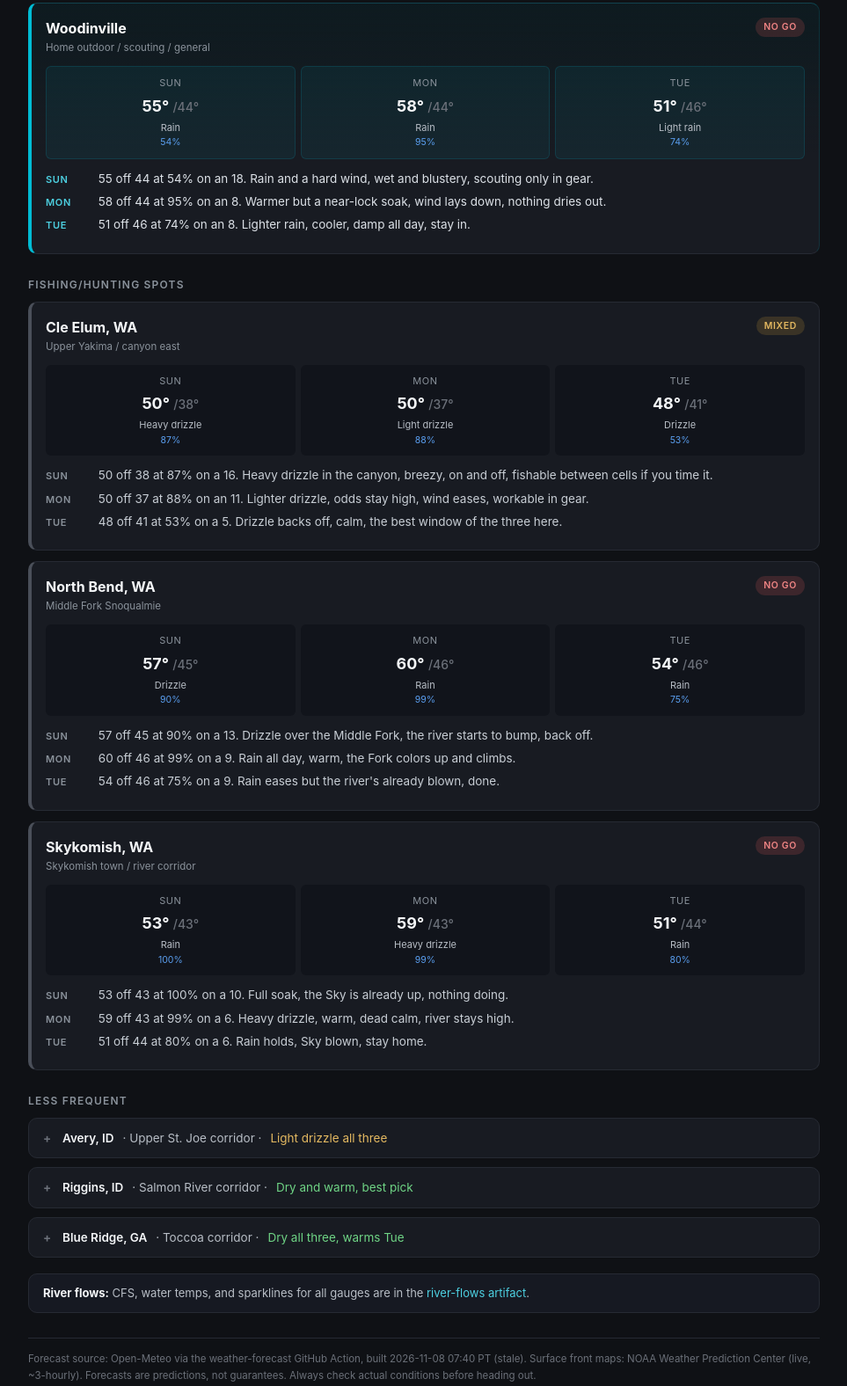
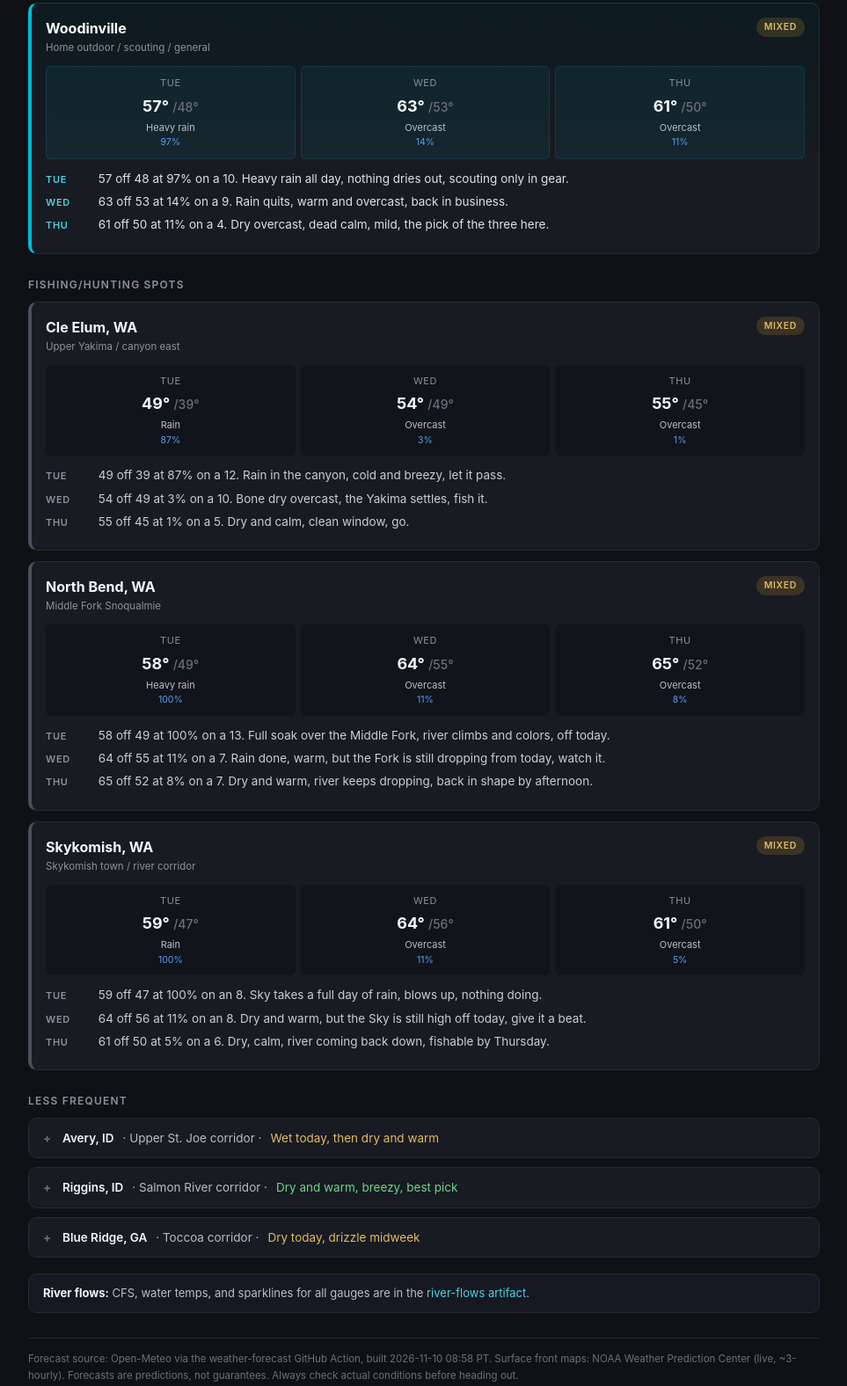
Before and after one commit to jimbodini19/weather-forecast, a plain HTML site: page index.html in a window 1280 px wide. Shown: the part 380-1956 px from the top of the page at 88% size, without its empty margins (158-1121 px from the left). Drawn offline with Linux system fonts and the light colour scheme.

Commit message:
Auto-refresh 2026-11-10T22:04Z

```diff
--- a/index.html
+++ b/index.html
@@ -294,7 +294,7 @@
   <header style="display:flex; justify-content:space-between; align-items:flex-start; gap:12px;">
     <div>
       <h1>Weather forecast</h1>
-      <div class="sub">Updated 2026-11-09 &middot; data built 2026-11-08 07:40 PT <span style="color:#e4b961">(stale)</span> &middot; home base plus fishing and hunting spots, next 3 days</div>
+      <div class="sub">Updated 2026-11-10 &middot; data built 2026-11-10 08:58 PT &middot; home base plus fishing and hunting spots, next 3 days</div>
     </div>
     <a href="https://jimbodini19.github.io/weather-forecast/" target="_blank" rel="noopener" style="color:#4dd0e1; text-decoration:none; font-size:13px; font-weight:600; white-space:nowrap; flex-shrink:0; margin-top:6px;">Open page &#8599;</a>
   </header>
@@ -308,7 +308,7 @@
   <div class="tab-panel active" id="tab-forecast" role="tabpanel">
 
     <div class="lead">
-<strong>Heads up, this forecast is a day old.</strong> The 1am build did not run this morning, so these are yesterday's numbers (built Nov 8 PT). Check the Action if it misses again. <strong>Next 3 days.</strong> The west side stays soaked Sunday through Tuesday. Woodinville, North Bend and Skykomish ride rain and heavy drizzle that locks near 90 to 100 percent Monday, the Middle Fork and the Sky both climb and blow out, so cross those off. Cle Elum runs drizzle but fishable between cells, best Tuesday as it backs off. East of the crest is where it lives: Riggins stays dry and warm the whole run, overcast and low odds, topping 68 Monday, the best pick anywhere. Avery is light drizzle all three, workable in gear. Blue Ridge GA is clear and dry, warming to 66 Tuesday. <strong>Best outdoor day is anytime at Riggins;</strong> the west side is a no-go start to finish.
+<strong>Next 3 days.</strong> One wet front day, then it opens up. Tuesday soaks the whole west side, Woodinville, North Bend and Skykomish run heavy rain near 97 to 100 percent and the Middle Fork and the Sky both bump, so today is a wash over there. Wednesday and Thursday the rain shuts off and it turns dry and mild, overcast in the low teens, 61 to 65 at North Bend, just give the rivers a day to drop. Cle Elum pours today then goes bone dry Wed and Thu. East of the crest stays the money: Riggins is dry and warm the whole run, 68 climbing to 75, just windy, the best pick anywhere any day. Avery is a wet one today then dries and warms into the high 60s. Blue Ridge GA is foggy and dry today, light drizzle creeping in midweek. <strong>Best outdoor day is Wednesday once the front clears, Riggins any day.</strong>
     </div>
 
     <h2>Home base</h2>
@@ -319,17 +319,17 @@
           <div class="loc-name">Woodinville</div>
           <div class="loc-sub">Home outdoor / scouting / general</div>
         </div>
-        <span class="badge no">No go</span>
+        <span class="badge mixed">Mixed</span>
       </div>
       <div class="forecast-row">
-        <div class="fc"><div class="day">Sun</div><div class="hi">55&deg; <span class="lo">/44&deg;</span></div><div class="cond">Rain</div><div class="precip">54%</div></div>
-        <div class="fc"><div class="day">Mon</div><div class="hi">58&deg; <span class="lo">/44&deg;</span></div><div class="cond">Rain</div><div class="precip">95%</div></div>
-        <div class="fc"><div class="day">Tue</div><div class="hi">51&deg; <span class="lo">/46&deg;</span></div><div class="cond">Light rain</div><div class="precip">74%</div></div>
+        <div class="fc"><div class="day">Tue</div><div class="hi">57&deg; <span class="lo">/48&deg;</span></div><div class="cond">Heavy rain</div><div class="precip">97%</div></div>
+        <div class="fc"><div class="day">Wed</div><div class="hi">63&deg; <span class="lo">/53&deg;</span></div><div class="cond">Overcast</div><div class="precip">14%</div></div>
+        <div class="fc"><div class="day">Thu</div><div class="hi">61&deg; <span class="lo">/50&deg;</span></div><div class="cond">Overcast</div><div class="precip">11%</div></div>
       </div>
       <div class="read">
-        <p><span class="label">Sun</span> 55 off 44 at 54% on an 18. Rain and a hard wind, wet and blustery, scouting only in gear.</p>
-        <p><span class="label">Mon</span> 58 off 44 at 95% on an 8. Warmer but a near-lock soak, wind lays down, nothing dries out.</p>
-        <p><span class="label">Tue</span> 51 off 46 at 74% on an 8. Lighter rain, cooler, damp all day, stay in.</p>
+        <p><span class="label">Tue</span> 57 off 48 at 97% on a 10. Heavy rain all day, nothing dries out, scouting only in gear.</p>
+        <p><span class="label">Wed</span> 63 off 53 at 14% on a 9. Rain quits, warm and overcast, back in business.</p>
+        <p><span class="label">Thu</span> 61 off 50 at 11% on a 4. Dry overcast, dead calm, mild, the pick of the three here.</p>
       </div>
     </div>
 
@@ -344,14 +344,14 @@
         <span class="badge mixed">Mixed</span>
       </div>
       <div class="forecast-row">
-        <div class="fc"><div class="day">Sun</div><div class="hi">50&deg; <span class="lo">/38&deg;</span></div><div class="cond">Heavy drizzle</div><div class="precip">87%</div></div>
-        <div class="fc"><div class="day">Mon</div><div class="hi">50&deg; <span class="lo">/37&deg;</span></div><div class="cond">Light drizzle</div><div class="precip">88%</div></div>
-        <div class="fc"><div class="day">Tue</div><div class="hi">48&deg; <span class="lo">/41&deg;</span></div><div class="cond">Drizzle</div><div class="precip">53%</div></div>
+        <div class="fc"><div class="day">Tue</div><div class="hi">49&deg; <span class="lo">/39&deg;</span></div><div class="cond">Rain</div><div class="precip">87%</div></div>
+        <div class="fc"><div class="day">Wed</div><div class="hi">54&deg; <span class="lo">/49&deg;</span></div><div class="cond">Overcast</div><div class="precip">3%</div></div>
+        <div class="fc"><div class="day">Thu</div><div class="hi">55&deg; <span class="lo">/45&deg;</span></div><div class="cond">Overcast</div><div class="precip">1%</div></div>
       </div>
       <div class="read">
-        <p><span class="label">Sun</span> 50 off 38 at 87% on a 16. Heavy drizzle in the canyon, breezy, on and off, fishable between cells if you time it.</p>
-        <p><span class="label">Mon</span> 50 off 37 at 88% on an 11. Lighter drizzle, odds stay high, wind eases, workable in gear.</p>
-        <p><span class="label">Tue</span> 48 off 41 at 53% on a 5. Drizzle backs off, calm, the best window of the three here.</p>
+        <p><span class="label">Tue</span> 49 off 39 at 87% on a 12. Rain in the canyon, cold and breezy, let it pass.</p>
+        <p><span class="label">Wed</span> 54 off 49 at 3% on a 10. Bone dry overcast, the Yakima settles, fish it.</p>
+        <p><span class="label">Thu</span> 55 off 45 at 1% on a 5. Dry and calm, clean window, go.</p>
       </div>
     </div>
 
@@ -361,17 +361,17 @@
           <div class="loc-name">North Bend, WA</div>
           <div class="loc-sub">Middle Fork Snoqualmie</div>
         </div>
-        <span class="badge no">No go</span>
+        <span class="badge mixed">Mixed</span>
       </div>
       <div class="forecast-row">
-        <div class="fc"><div class="day">Sun</div><div class="hi">57&deg; <span class="lo">/45&deg;</span></div><div class="cond">Drizzle</div><div class="precip">90%</div></div>
-        <div class="fc"><div class="day">Mon</div><div class="hi">60&deg; <span class="lo">/46&deg;</span></div><div class="cond">Rain</div><div class="precip">99%</div></div>
-        <div class="fc"><div class="day">Tue</div><div class="hi">54&deg; <span class="lo">/46&deg;</span></div><div class="cond">Rain</div><div class="precip">75%</div></div>
+        <div class="fc"><div class="day">Tue</div><div class="hi">58&deg; <span class="lo">/49&deg;</span></div><div class="cond">Heavy rain</div><div class="precip">100%</div></div>
+        <div class="fc"><div class="day">Wed</div><div class="hi">64&deg; <span class="lo">/55&deg;</span></div><div class="cond">Overcast</div><div class="precip">11%</div></div>
+        <div class="fc"><div class="day">Thu</div><div class="hi">65&deg; <span class="lo">/52&deg;</span></div><div class="cond">Overcast</div><div class="precip">8%</div></div>
       </div>
       <div class="read">
-        <p><span class="label">Sun</span> 57 off 45 at 90% on a 13. Drizzle over the Middle Fork, the river starts to bump, back off.</p>
-        <p><span class="label">Mon</span> 60 off 46 at 99% on a 9. Rain all day, warm, the Fork colors up and climbs.</p>
-        <p><span class="label">Tue</span> 54 off 46 at 75% on a 9. Rain eases but the river's already blown, done.</p>
+        <p><span class="label">Tue</span> 58 off 49 at 100% on a 13. Full soak over the Middle Fork, river climbs and colors, off today.</p>
+        <p><span class="label">Wed</span> 64 off 55 at 11% on a 7. Rain done, warm, but the Fork is still dropping from today, watch it.</p>
+        <p><span class="label">Thu</span> 65 off 52 at 8% on a 7. Dry and warm, river keeps dropping, back in shape by afternoon.</p>
       </div>
     </div>
 
@@ -381,60 +381,60 @@
           <div class="loc-name">Skykomish, WA</div>
           <div class="loc-sub">Skykomish town / river corridor</div>
         </div>
-        <span class="badge no">No go</span>
+        <span class="badge mixed">Mixed</span>
       </div>
       <div class="forecast-row">
-        <div class="fc"><div class="day">Sun</div><div class="hi">53&deg; <span class="lo">/43&deg;</span></div><div class="cond">Rain</div><div class="precip">100%</div></div>
-        <div class="fc"><div class="day">Mon</div><div class="hi">59&deg; <span class="lo">/43&deg;</span></div><div class="cond">Heavy drizzle</div><div class="precip">99%</div></div>
-        <div class="fc"><div class="day">Tue</div><div class="hi">51&deg; <span class="lo">/44&deg;</span></div><div class="cond">Rain</div><div class="precip">80%</div></div>
+        <div class="fc"><div class="day">Tue</div><div class="hi">59&deg; <span class="lo">/47&deg;</span></div><div class="cond">Rain</div><div class="precip">100%</div></div>
+        <div class="fc"><div class="day">Wed</div><div class="hi">64&deg; <span class="lo">/56&deg;</span></div><div class="cond">Overcast</div><div class="precip">11%</div></div>
+        <div class="fc"><div class="day">Thu</div><div class="hi">61&deg; <span class="lo">/50&deg;</span></div><div class="cond">Overcast</div><div class="precip">5%</div></div>
       </div>
       <div class="read">
-        <p><span class="label">Sun</span> 53 off 43 at 100% on a 10. Full soak, the Sky is already up, nothing doing.</p>
-        <p><span class="label">Mon</span> 59 off 43 at 99% on a 6. Heavy drizzle, warm, dead calm, river stays high.</p>
-        <p><span class="label">Tue</span> 51 off 44 at 80% on a 6. Rain holds, Sky blown, stay home.</p>
+        <p><span class="label">Tue</span> 59 off 47 at 100% on an 8. Sky takes a full day of rain, blows up, nothing doing.</p>
+        <p><span class="label">Wed</span> 64 off 56 at 11% on an 8. Dry and warm, but the Sky is still high off today, give it a beat.</p>
+        <p><span class="label">Thu</span> 61 off 50 at 5% on a 6. Dry, calm, river coming back down, fishable by Thursday.</p>
       </div>
     </div>
 
     <h2>Less frequent</h2>
 
     <details>
-      <summary><strong>Avery, ID</strong> &middot; Upper St. Joe corridor &middot; <span style="color:#e4b961">Light drizzle all three</span></summary>
+      <summary><strong>Avery, ID</strong> &middot; Upper St. Joe corridor &middot; <span style="color:#e4b961">Wet today, then dry and warm</span></summary>
       <div class="inner">
         <div class="forecast-row">
-        <div class="fc"><div class="day">Sun</div><div class="hi">53&deg; <span class="lo">/40&deg;</span></div><div class="cond">Light drizzle</div><div class="precip">56%</div></div>
-        <div class="fc"><div class="day">Mon</div><div class="hi">51&deg; <span class="lo">/40&deg;</span></div><div class="cond">Heavy drizzle</div><div class="precip">87%</div></div>
-        <div class="fc"><div class="day">Tue</div><div class="hi">52&deg; <span class="lo">/46&deg;</span></div><div class="cond">Drizzle</div><div class="precip">87%</div></div>
+        <div class="fc"><div class="day">Tue</div><div class="hi">54&deg; <span class="lo">/48&deg;</span></div><div class="cond">Heavy drizzle</div><div class="precip">95%</div></div>
+        <div class="fc"><div class="day">Wed</div><div class="hi">66&deg; <span class="lo">/51&deg;</span></div><div class="cond">Overcast</div><div class="precip">4%</div></div>
+        <div class="fc"><div class="day">Thu</div><div class="hi">68&deg; <span class="lo">/47&deg;</span></div><div class="cond">Overcast</div><div class="precip">0%</div></div>
       </div>
         <div class="read">
-          <p>Wet but light the whole run. 53 off 40 Sunday at 56% light drizzle on an 11, then heavy drizzle Monday 51 off 40 at 87% on a 6, and drizzle Tuesday 52 off 46 at 87%. St. Joe is fishable in gear between cells, Sunday the lightest window.</p>
+          <p>Wet one up front then it opens. 54 off 48 Tuesday at 95% heavy drizzle on a 6, soaked. Then it flips dry, 66 off 51 Wednesday overcast at 4% on a 7, and a warm 68 off 47 Thursday at 0%. St. Joe is a no today, but Wednesday and Thursday are the real windows, dry and warming.</p>
         </div>
       </div>
     </details>
 
     <details>
-      <summary><strong>Riggins, ID</strong> &middot; Salmon River corridor &middot; <span style="color:#6fd485">Dry and warm, best pick</span></summary>
+      <summary><strong>Riggins, ID</strong> &middot; Salmon River corridor &middot; <span style="color:#6fd485">Dry and warm, breezy, best pick</span></summary>
       <div class="inner">
         <div class="forecast-row">
-        <div class="fc"><div class="day">Sun</div><div class="hi">67&deg; <span class="lo">/48&deg;</span></div><div class="cond">Overcast</div><div class="precip">14%</div></div>
-        <div class="fc"><div class="day">Mon</div><div class="hi">68&deg; <span class="lo">/45&deg;</span></div><div class="cond">Light drizzle</div><div class="precip">36%</div></div>
-        <div class="fc"><div class="day">Tue</div><div class="hi">62&deg; <span class="lo">/52&deg;</span></div><div class="cond">Light drizzle</div><div class="precip">35%</div></div>
+        <div class="fc"><div class="day">Tue</div><div class="hi">68&deg; <span class="lo">/52&deg;</span></div><div class="cond">Overcast</div><div class="precip">15%</div></div>
+        <div class="fc"><div class="day">Wed</div><div class="hi">75&deg; <span class="lo">/57&deg;</span></div><div class="cond">Overcast</div><div class="precip">2%</div></div>
+        <div class="fc"><div class="day">Thu</div><div class="hi">72&deg; <span class="lo">/54&deg;</span></div><div class="cond">Overcast</div><div class="precip">0%</div></div>
       </div>
         <div class="read">
-          <p>Dry and warm the whole run, the best anywhere. 67 off 48 Sunday overcast at 14% on a 17, a warm 68 off 45 Monday at 36% but breezy on an 18, then 62 off 52 Tuesday at 35%. Salmon is in shape, Monday the warm pick if you can take the wind. Fish any of it.</p>
+          <p>Dry the whole run and the warmest anywhere, just blustery. 68 off 52 Tuesday overcast at 15% on a 15, a warm 75 off 57 Wednesday at 2% but windy on an 18, then 72 off 54 Thursday at 0% on a 10 as the wind backs off. Salmon is in shape all three. Fish any of it, Thursday the calmest.</p>
         </div>
       </div>
     </details>
 
     <details>
-      <summary><strong>Blue Ridge, GA</strong> &middot; Toccoa corridor &middot; <span style="color:#6fd485">Dry all three, warms Tue</span></summary>
+      <summary><strong>Blue Ridge, GA</strong> &middot; Toccoa corridor &middot; <span style="color:#e4b961">Dry today, drizzle midweek</span></summary>
       <div class="inner">
         <div class="forecast-row">
-        <div class="fc"><div class="day">Sun</div><div class="hi">62&deg; <span class="lo">/36&deg;</span></div><div class="cond">Clear</div><div class="precip">0%</div></div>
-        <div class="fc"><div class="day">Mon</div><div class="hi">62&deg; <span class="lo">/41&deg;</span></div><div class="cond">Clear</div><div class="precip">0%</div></div>
-        <div class="fc"><div class="day">Tue</div><div class="hi">66&deg; <span class="lo">/44&deg;</span></div><div class="cond">Overcast</div><div class="precip">0%</div></div>
+        <div class="fc"><div class="day">Tue</div><div class="hi">64&deg; <span class="lo">/36&deg;</span></div><div class="cond">Fog</div><div class="precip">0%</div></div>
+        <div class="fc"><div class="day">Wed</div><div class="hi">61&deg; <span class="lo">/46&deg;</span></div><div class="cond">Light drizzle</div><div class="precip">34%</div></div>
+        <div class="fc"><div class="day">Thu</div><div class="hi">55&deg; <span class="lo">/44&deg;</span></div><div class="cond">Light drizzle</div><div class="precip">37%</div></div>
       </div>
         <div class="read">
-          <p>Dry all three, no rain in the window. A clear 62 off 36 Sunday on a 6, clear again 62 off 41 Monday, then a warmer 66 off 44 Tuesday overcast at 0%. Toccoa is open the whole stretch, Tuesday the warm call.</p>
+          <p>Dry and foggy today, then a little wet midweek. 64 off 36 Tuesday fog at 0% on a 4, clean once the fog lifts. Light drizzle creeps in Wednesday 61 off 46 at 34% on a 13 and Thursday 55 off 44 at 37% on a 13, both breezy and cooling. Toccoa is best today before the drizzle, workable in gear after.</p>
         </div>
       </div>
     </details>
@@ -552,7 +552,7 @@
   </div>
 
   <footer>
-    Forecast source: Open-Meteo via the weather-forecast GitHub Action, built 2026-11-08 07:40 PT (stale). Surface front maps: NOAA Weather Prediction Center (live, ~3-hourly). Forecasts are predictions, not guarantees. Always check actual conditions before heading out.</footer>
+    Forecast source: Open-Meteo via the weather-forecast GitHub Action, built 2026-11-10 08:58 PT. Surface front maps: NOAA Weather Prediction Center (live, ~3-hourly). Forecasts are predictions, not guarantees. Always check actual conditions before heading out.</footer>
 </div>
 
 <div id="lightbox" onclick="this.style.display='none'">
```
